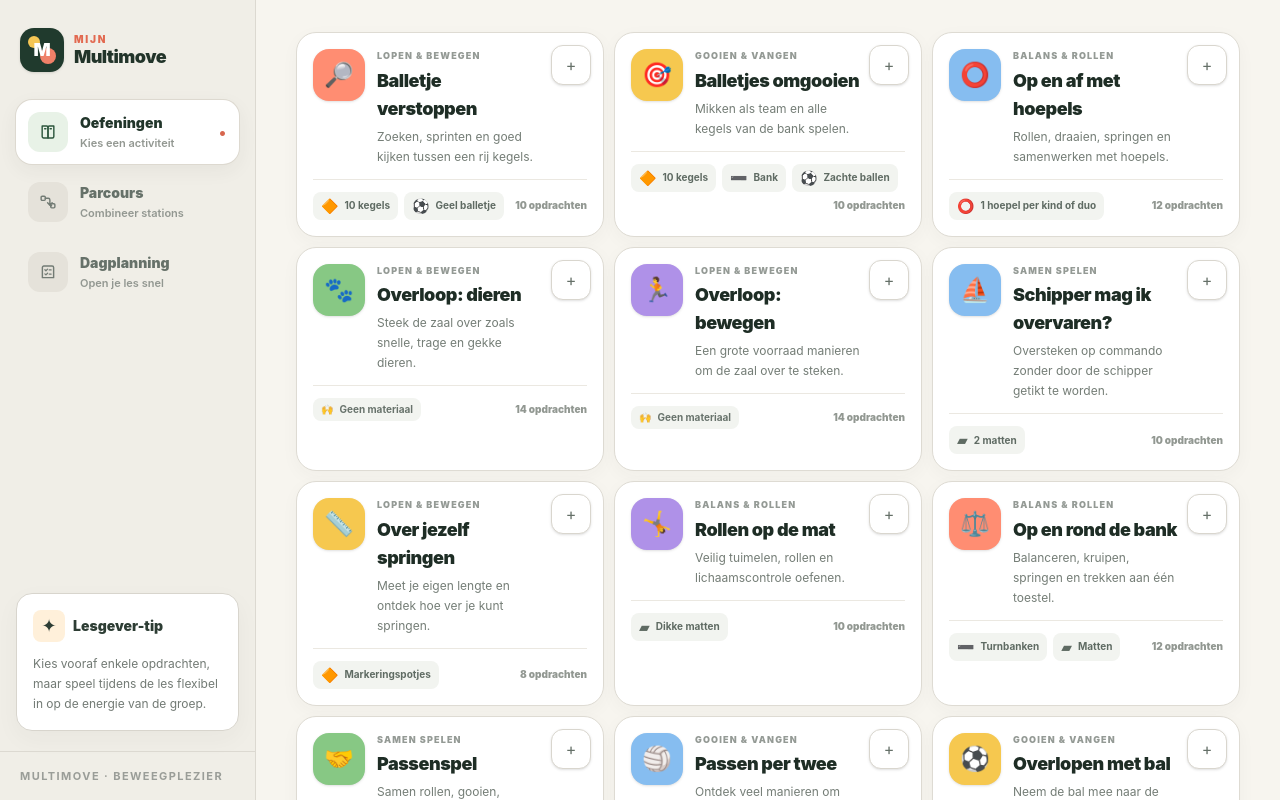
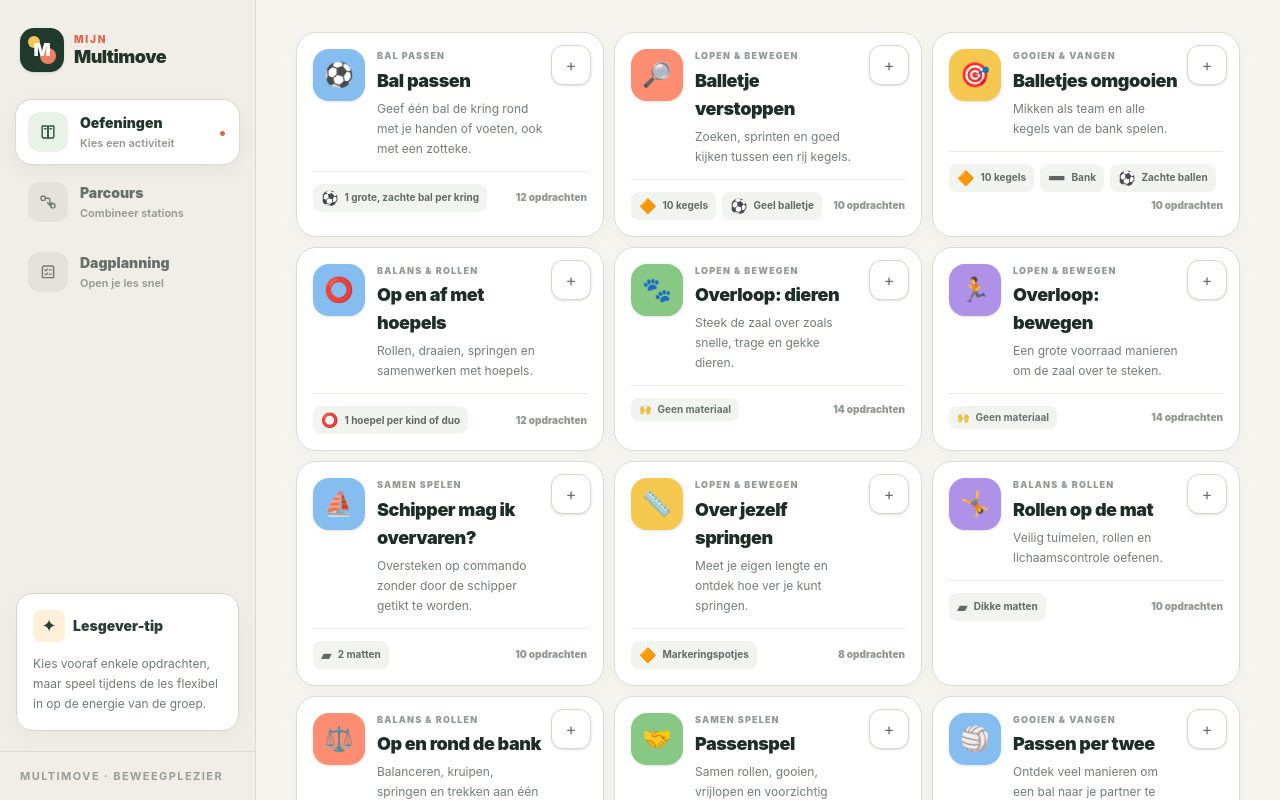
Before and after one commit to dmerckx/animaltimer, a Next.js app: page / in a window 1280 px wide. Shown: the top 800 px of the page. Built offline with nearby package versions, Linux system fonts and the light colour scheme.

Commit message:
Voeg Bal passen toe met kleutervriendelijke kringopdrachten

```diff
--- a/data/exercises.ts
+++ b/data/exercises.ts
@@ -1,6 +1,7 @@
 export const categories = [
   "Lopen & bewegen",
   "Gooien & vangen",
+  "Bal passen",
   "Balans & rollen",
   "Samen spelen",
 ] as const;
@@ -33,6 +34,97 @@ export type Exercise = {
 
 export const exercises: Exercise[] = [
   {
+    id: "bal-passen",
+    title: "Bal passen",
+    summary: "Geef één bal de kring rond met je handen of voeten, ook met een zotteke.",
+    category: "Bal passen",
+    emoji: "⚽",
+    accent: "blue",
+    duration: "± 10 min",
+    ages: "3–6 jaar",
+    groupSize: "4–5 kinderen per kring",
+    material: ["1 grote, zachte bal per kring"],
+    optionalMaterial: ["Vloermarkeringen"],
+    setup:
+      "Maak groepjes van vier of vijf kinderen. Laat elk groepje in een kleine kring staan, met ongeveer één armlengte tussen de buren en voldoende ruimte tussen de kringen. Gebruik één bal per kring. Wijs aan naar welke buur de bal telkens gaat: iedereen komt aan de beurt en de bal gaat rond. Bij het zotteke gaat één kind uit de kring in het midden staan; de andere drie of vier maken de kring weer rond.",
+    tip:
+      "Toon telkens één opdracht en begin met doorgeven van hand tot hand. Maak de kring kleiner als passen moeilijk is; zittend rollen mag ook. Wacht tot de buur klaar is en laat een gevallen bal rustig oprapen. Bij het zotteke blijft de bal op de grond: alleen de bal onderscheppen, nooit afpakken uit handen, duwen of naar voeten trappen. Wissel het middenkind na één rondje, ook zonder onderschepping. Niemand valt af.",
+    assignments: [
+      {
+        title: "Geef maar door",
+        instruction:
+          "Hou de bal met twee handen vast en geef hem aan je buur. Laat pas los als je buur hem vastheeft. Ga zo de hele kring rond.",
+        level: "Rustig",
+      },
+      {
+        title: "Rol naar je buur",
+        instruction:
+          "Buig door je knieën en rol de bal zacht met twee handen naar je buur. Die stopt hem met twee handen en rolt verder naar de volgende. Ga indien nodig samen zitten.",
+        level: "Rustig",
+      },
+      {
+        title: "Zeg de naam",
+        instruction:
+          "Noem de naam van je buur of wijs je buur aan. Wacht tot die kijkt en geef dan de bal met twee handen door. Herhaal de hele kring rond.",
+        level: "Rustig",
+      },
+      {
+        title: "De andere kant op",
+        instruction:
+          "Geef de bal één rondje door. Stop dan met de bal in je handen. De lesgever wijst de andere richting aan: geef nu aan je andere buur door.",
+        level: "Rustig",
+      },
+      {
+        title: "Zachtjes passen",
+        instruction:
+          "Draai naar je buur en gooi de bal van heel dichtbij zacht onderhands naar de open handen. Je buur mag hem tegen de buik vangen of na een bots oprapen en past dan verder. Lukt gooien nog niet, geef de bal gewoon aan.",
+        level: "Rustig",
+      },
+      {
+        title: "Eén bots naar de buur",
+        instruction:
+          "Duw de bal met twee handen zacht op de grond tussen jou en je buur. Die pakt hem na de bots en doet hetzelfde naar de volgende. Rolt de bal in plaats van te botsen, dan mag dat ook.",
+        level: "Actief",
+      },
+      {
+        title: "Zachtjes shotten",
+        instruction:
+          "Leg de bal stil en draai naar je buur. Geef met de binnenkant van je voet een klein duwtje zodat de bal over de grond rolt. Je buur stopt hem eerst met twee handen, staat weer recht en shot zacht naar de volgende. Hou de bal laag.",
+        level: "Actief",
+      },
+      {
+        title: "Knuffel en geef door",
+        instruction:
+          "Pak de bal met twee handen, knuffel hem even tegen je buik en geef hem aan je buur. Iedereen doet hetzelfde tot de bal weer bij het eerste kind is.",
+        level: "Rustig",
+      },
+      {
+        title: "Tik en rol",
+        instruction:
+          "Stop de bal met twee handen. Tik er één keer zacht bovenop en rol hem dan naar je buur. Wacht rustig tot de bal opnieuw bij jou komt.",
+        level: "Rustig",
+      },
+      {
+        title: "Zotteke als helper",
+        instruction:
+          "Rol de bal naar het zotteke in het midden. Die stopt hem met twee handen en rolt naar het volgende kind in de kring; de lesgever wijst wie dat is. Zo komt iedereen via het midden aan de beurt. Wissel na één rondje.",
+        level: "Rustig",
+      },
+      {
+        title: "Zotteke vangt een rolbal",
+        instruction:
+          "Rol de bal zacht naar je buur, de kring rond. Het zotteke wandelt en probeert de rollende bal met twee handen te stoppen. Laat het eerst één rolbeurt wachten voor het mag bewegen. Bij een onderschepping krijgt de bedoelde buur de bal terug en spelen jullie verder. Wissel het zotteke na één rondje.",
+        level: "Actief",
+      },
+      {
+        title: "Zotteke stopt een shot",
+        instruction:
+          "Duw de bal zacht met je voet naar je buur. Het zotteke probeert de bal met een voet tegen te houden, zonder naar de bal te trappen. Iedereen blijft rechtstaan en wandelt alleen. Na een stop rolt de lesgever de bal naar de bedoelde buur. Wissel na één rondje. Is dit nog moeilijk, speel dan de rolvariant met de handen.",
+        level: "Actief",
+      },
+    ],
+  },
+  {
     id: "balletje-verstoppen",
     title: "Balletje verstoppen",
     summary: "Zoeken, sprinten en goed kijken tussen een rij kegels.",
```
